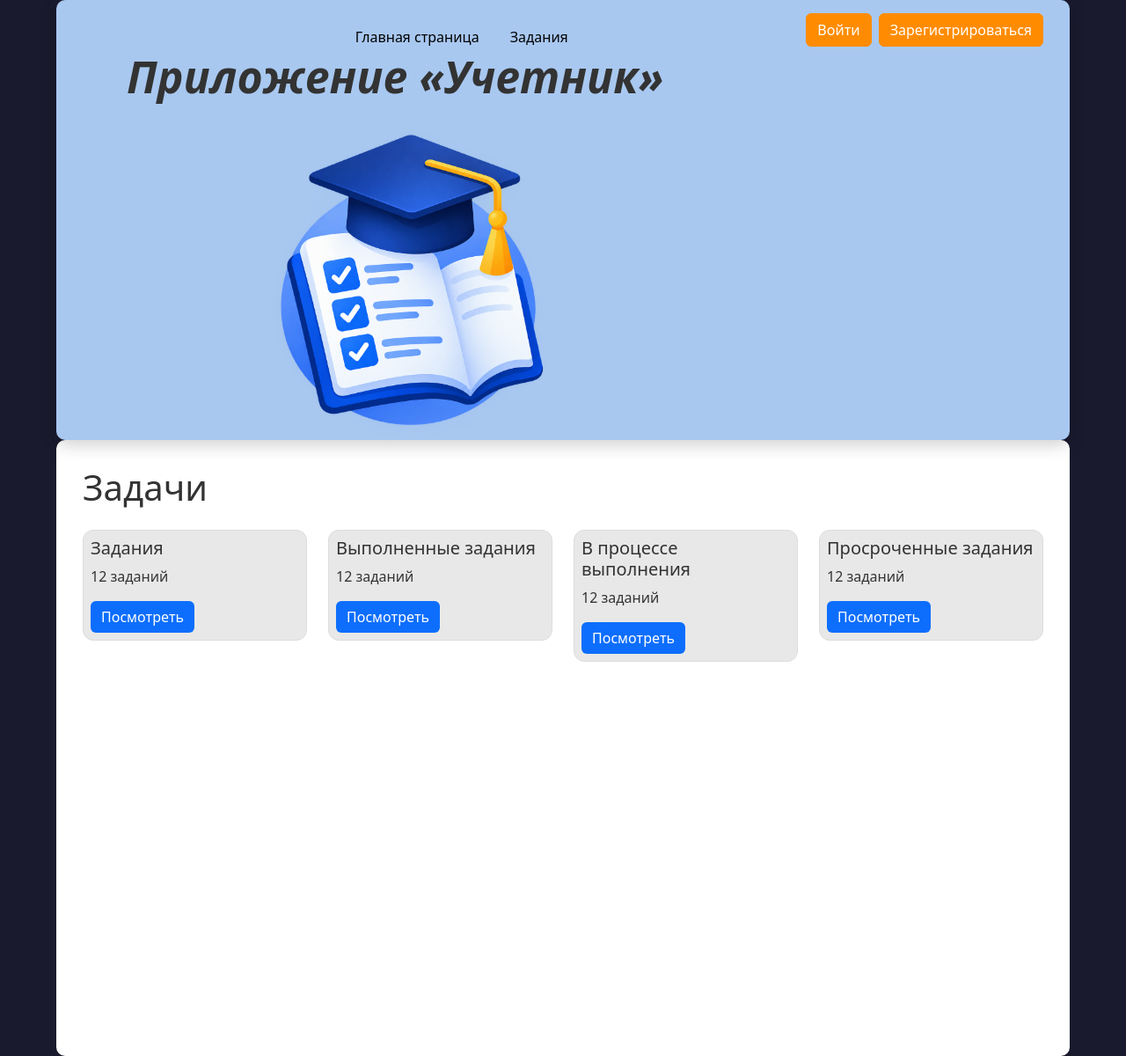
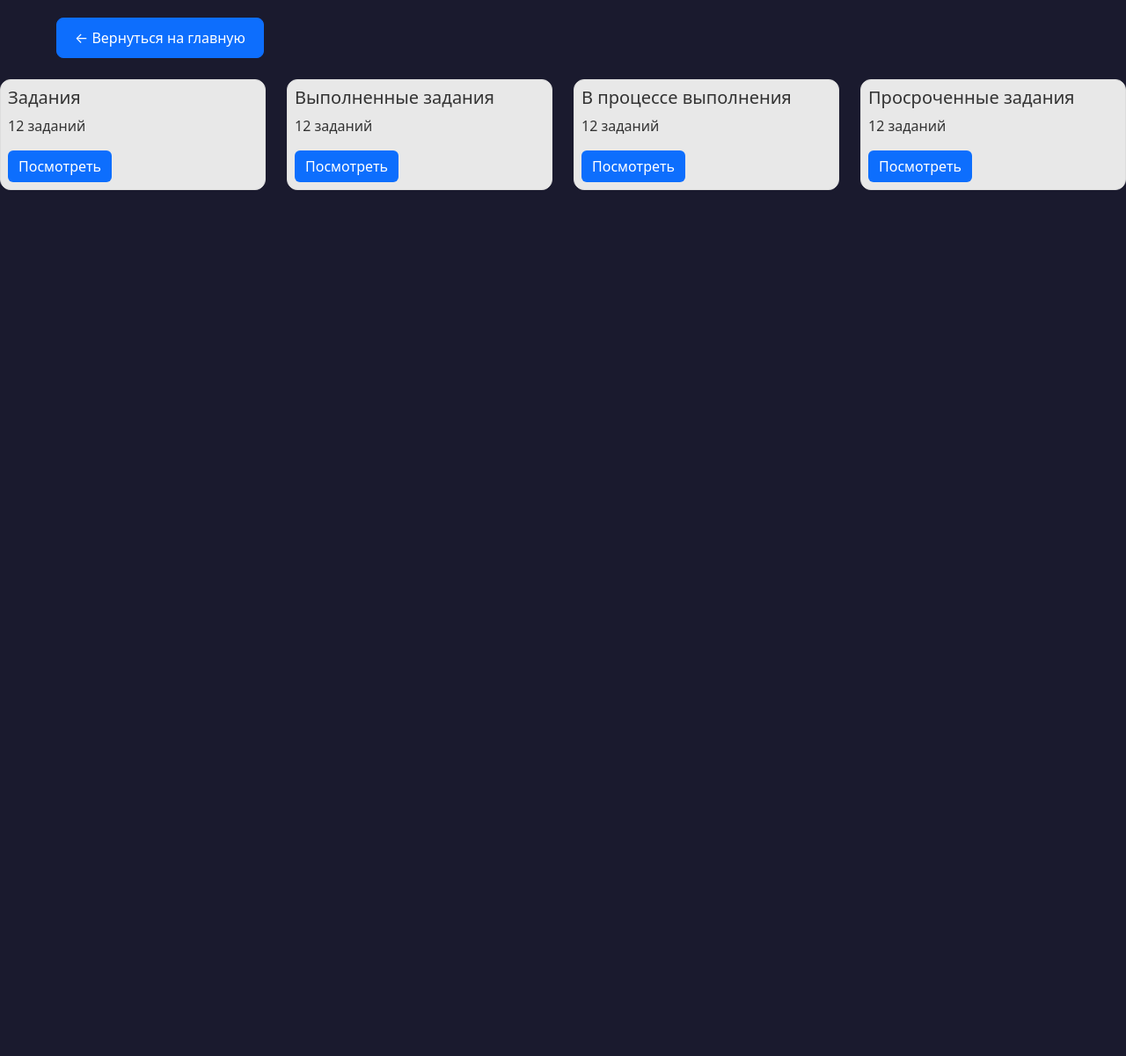
Before and after one commit to kornic123123/uchetnik, a Flask app: page /task in a window 1280 px wide. Shown: the whole page at 88% size. After the commit the page ends 216 px from the top, so only its background shows below. Run offline with Flask 3, Linux system fonts and the light colour scheme.

Commit message:
Исправление багов, оформил страницу с заданиями.

```diff
--- a/static/css/header.css
+++ b/static/css/header.css
@@ -38,7 +38,7 @@
 .header-nav {
     position: absolute;
     top: 30px;
-    left: 40%;
+    left: 50%;
     transform: translateX(-50%);
     display: flex;
     gap: 35px;
--- a/static/css/main.css
+++ b/static/css/main.css
@@ -75,22 +75,6 @@ body {
     color: #ff8c00;
 }
 
-/* шапка страницы задач */
-.top-nav {
-    position: relative;
-    width: 90%;
-    max-width: 1400px;
-    height: 85px;
-    margin: 0 auto;
-    background-color: #a8c8f0;
-    padding: 15px 30px;
-    border-radius: 10px;
-    box-shadow: 0 5px 20px rgba(0, 0, 0, 0.2);
-    display: flex;
-    align-items: center;
-    justify-content: center;
-    gap: 30px;
-}
 
 /* кнопки навигации */
 .top-nav a {
@@ -116,4 +100,19 @@ body {
 .top-nav a:active {
     transform: translateY(0);
     box-shadow: none;
-}ч
+}
+
+/* Кнопка вернуться назад */
+.back-button {
+    display: inline-block;
+    margin: 20px 0 0 5%;
+    padding: 10px 20px;
+    border-radius: 8px;
+    text-decoration: none;
+    transition: transform 0.2s ease, box-shadow 0.2s ease;
+}
+
+.back-button:hover {
+    transform: translateY(-2px);
+    box-shadow: 0 4px 10px rgba(0, 0, 0, 0.2);
+}
--- a/templates/card.html
+++ b/templates/card.html
@@ -1,14 +1,21 @@
+<!doctype html>
+<html lang="ru">
+<head>
+    <meta charset="UTF-8">
+    <meta name="viewport" content="width=device-width, initial-scale=1.0">
 
-{% extends 'base.html' %}
+    <link href="https://cdn.jsdelivr.net/npm/bootstrap@5.3.8/dist/css/bootstrap.min.css"
+          rel="stylesheet"
+          integrity="sha384-sRIl4kxILFvY47J16cr9ZwB07vP4J8+LH7qKQnuqkuIAvNWLzeN8tE5YBujZqJLB"
+          crossorigin="anonymous">
+    <link rel="stylesheet" href="{{ url_for('static', filename='css/main.css') }}">
+</head>
 
-{% block title %}
-Задачи
-{% endblock %}
 
-{% block body %}
-
-<h1 class="task-title">Задачи</h1>
-
+<body>
+<a href="{{ url_for('index') }}" class="btn btn-primary back-button">
+    ← Вернуться на главную
+</a>
 <div class="row mt-4">
 
     <!-- Карточка 1 -->
@@ -146,7 +153,6 @@
         </button>
     </div>
 </div>
-
 <!-- JS -->
 <script>
 function openModal(modalId) {
@@ -167,5 +173,3 @@ function closeModal(modalId) {
     }
 }
 </script>
-
-{% endblock %}
```
